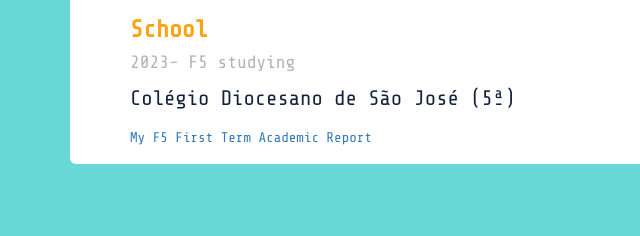
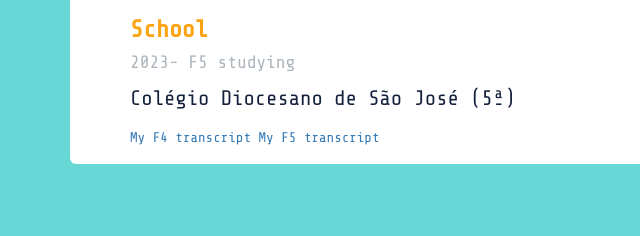
Before and after one commit to handsomecarl1234/Carl, a plain HTML site: page index.html in a window 1280 px wide. Shown: the part 1204-1440 px from the top of the page, 0-640 px from the left. Drawn offline with nearby package versions, Linux system fonts and the light colour scheme.

Commit message:
Update index.html

```diff
--- a/index.html
+++ b/index.html
@@ -91,8 +91,8 @@ Phone &nbsp&nbsp&nbsp&nbsp&nbsp&nbsp&nbsp&nbsp		: +853 68898354</br>
    <h4 id="h4">2023- F5 studying</h4>
     <p>Colégio Diocesano de São José (5ª)</p>
 
-     <a href="https://i.imgur.com/rK2OfAH.jpg"target="_blank">My F5 First Term Academic Report</a>
-
+     <a href="https://i.imgur.com/N9DhxYS.jpg"target="_blank">My F4 transcript</a>
+      <a href="https://i.imgur.com/IfvKcww.jpg"target="_blank">My F5 transcript</a>
   </div>
 
  <div class="jumbotron jumbo-background" id="skill">
```
